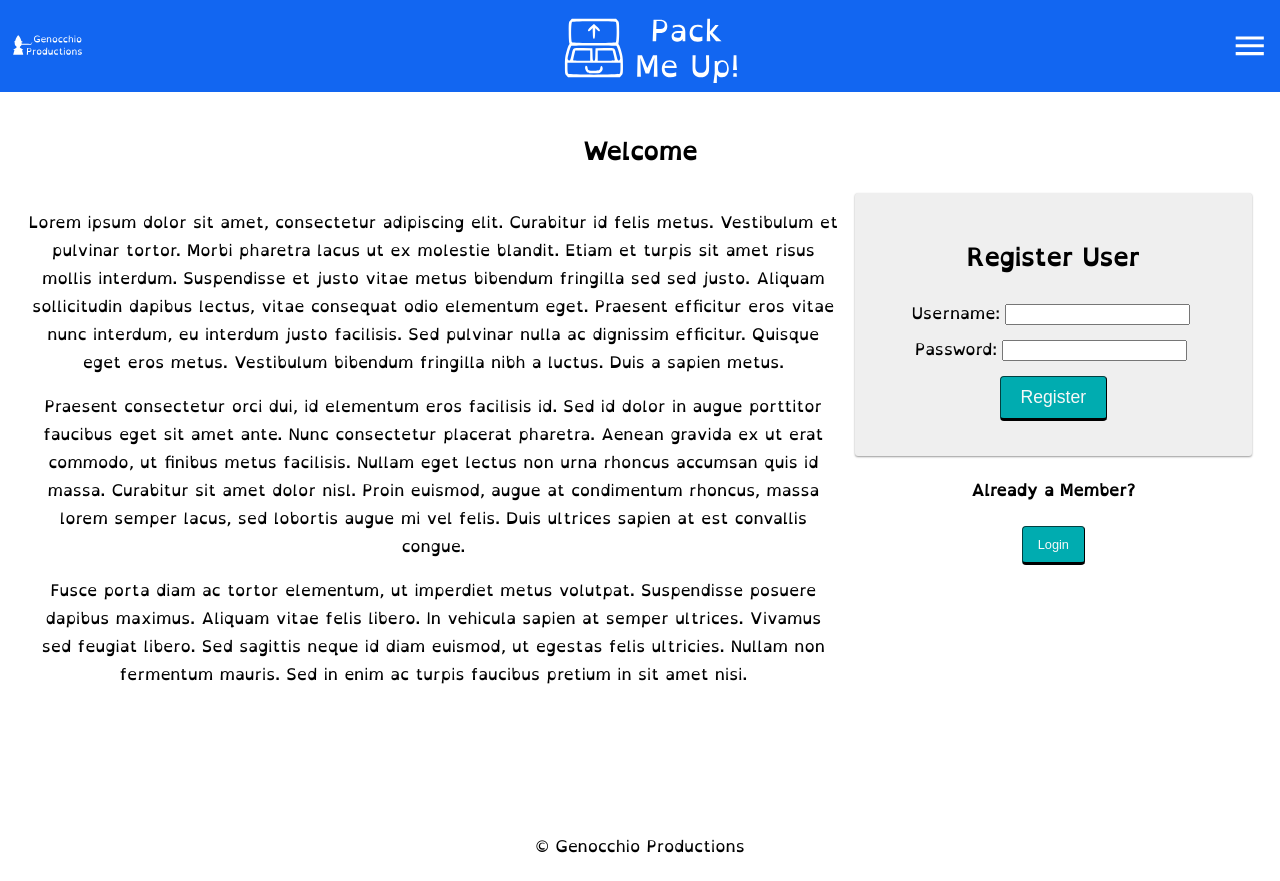
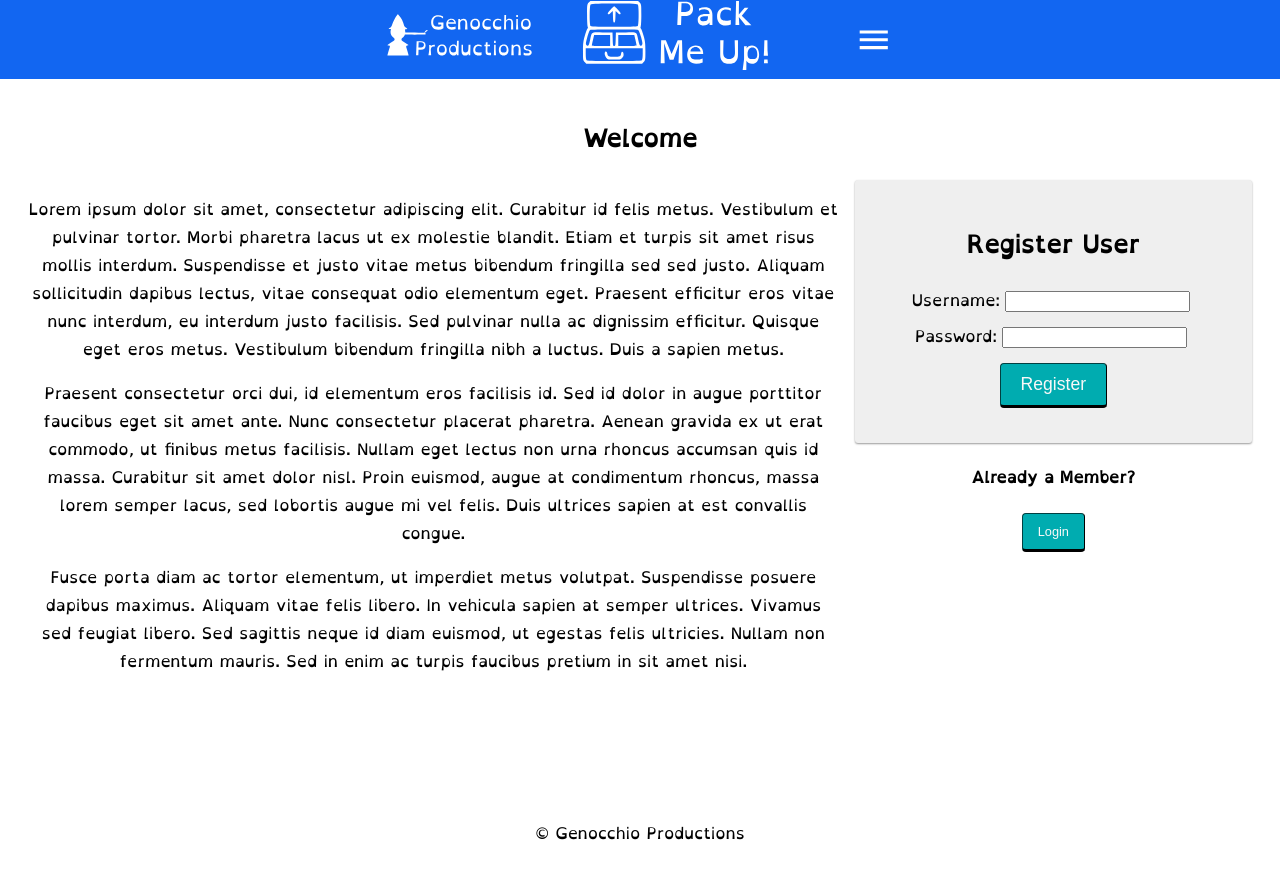
Before and after one commit to unomaas/pack-me-up, a React (Create React App) app: page /#/home in a window 1280 px wide. Built offline with nearby package versions, Linux system fonts and the light colour scheme; no server answers.

Commit message:
Trying to center the logos.

```diff
--- a/src/components/Nav/Nav.css
+++ b/src/components/Nav/Nav.css
@@ -1,7 +1,8 @@
 .nav {
   /* flex box layout */
   display: flex;
-  justify-content: space-between;
+  flex-flow: row;
+  justify-content: center;
   align-items: center;
 
   /* margin: 0 0 30px; */
@@ -42,15 +43,34 @@
 } */
 
 /* Genocchio Productions image: */
-.header-image {
-  padding-left: 13px;
+
+.GenocchioImage-wrapper {
+  /* max-height: 42px;
+  float: left; */
+  /* margin: 0px 20px; */
+  margin-right: 25px;
+  margin-left: 12px;
+}
+
+.GenocchioImage {
+  /* padding-left: 13px;
   padding-top: 7px;
-  height: 20px;
-  max-height: 43px;
-  min-height: 20px;
+  max-width: 100%; */
+  height: 42px;
 }
 
 /* Pack Me Up image: */
-.header-logo {
-  padding-top: 18px;
+.PackMeUpImage-wrapper {
+  margin: 0px 25px;
 }
+
+.PackMeUpImage {
+  /* padding-top: 18px; */
+  height: 70px;
+}
+
+.NavDrawer-wrapper {
+  /* float: right; */
+  /* margin: 10px; */
+  margin-left: 25px;
+}
--- a/src/components/Nav/Nav.jsx
+++ b/src/components/Nav/Nav.jsx
@@ -8,6 +8,8 @@ import { Link } from 'react-router-dom';
 import LogOutButton from '../LogOutButton/LogOutButton';
 import { useSelector } from 'react-redux';
 import MenuIcon from '@material-ui/icons/Menu';
+import { SwipeableDrawer, Button, List, ListItem, ListItemText, Divider, IconButton, Box } from '@material-ui/core';
+
 //#endregion ⬆⬆ Document setup above.
 
 
@@ -30,21 +32,17 @@ function Nav() {
   return (
     <div className="nav">
 
-      <div>
-        <Link to="/home">
-          <img
-            className='header-image'
-            src="./images/GenLogoWEmbedded.svg"
-            // height="43"
-          />
-        </Link>
-      </div>
+      <Box className='GenocchioImage-wrapper'>
+        <img
+          className='GenocchioImage'
+          src="./images/GenLogoWEmbedded.svg"
+        />
+      </Box>
 
-      <div>
+      <div className='PackMeUpImage-wrapper'>
         <img
-          className='header-logo'
+          className='PackMeUpImage'
           src="./images/PMUWhiteReg-01.svg"
-          height="65"
         />
       </div>
 
@@ -67,7 +65,7 @@ function Nav() {
         </Link>
       </div> */}
 
-      <div>
+      <div className='NavDrawer-wrapper'>
         <NavDrawer />
       </div>
 
--- a/src/components/NavDrawer/NavDrawer.jsx
+++ b/src/components/NavDrawer/NavDrawer.jsx
@@ -33,10 +33,11 @@ export default function NavDrawer() {
     <div className="NavDrawer-wrapper">
 
       <IconButton
-        onClick={() => setOpen(true)}
       >
         <MenuIcon
           className={classes.navBarIcon}
+          onClick={() => setOpen(true)}
+
         />
       </IconButton>
 
```
